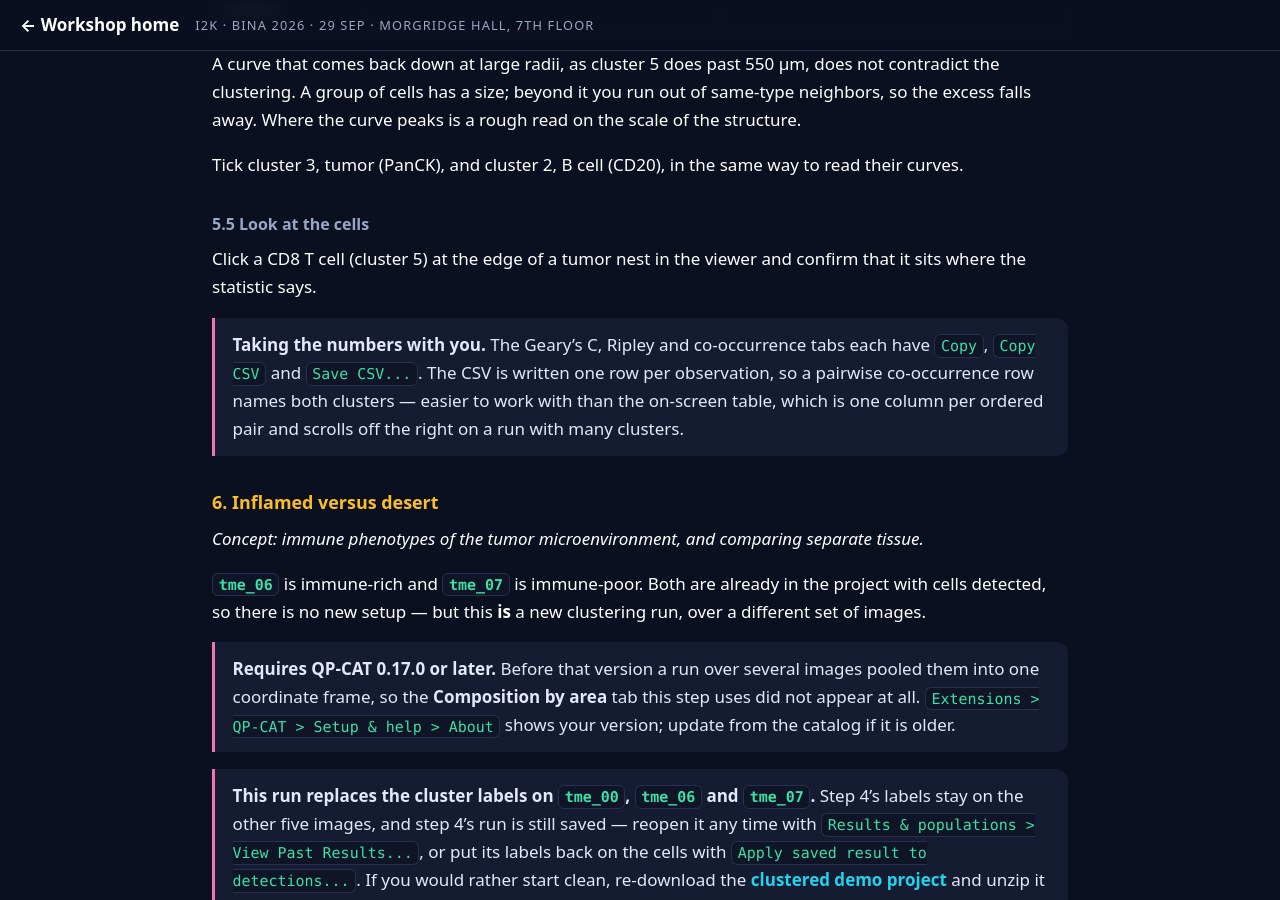
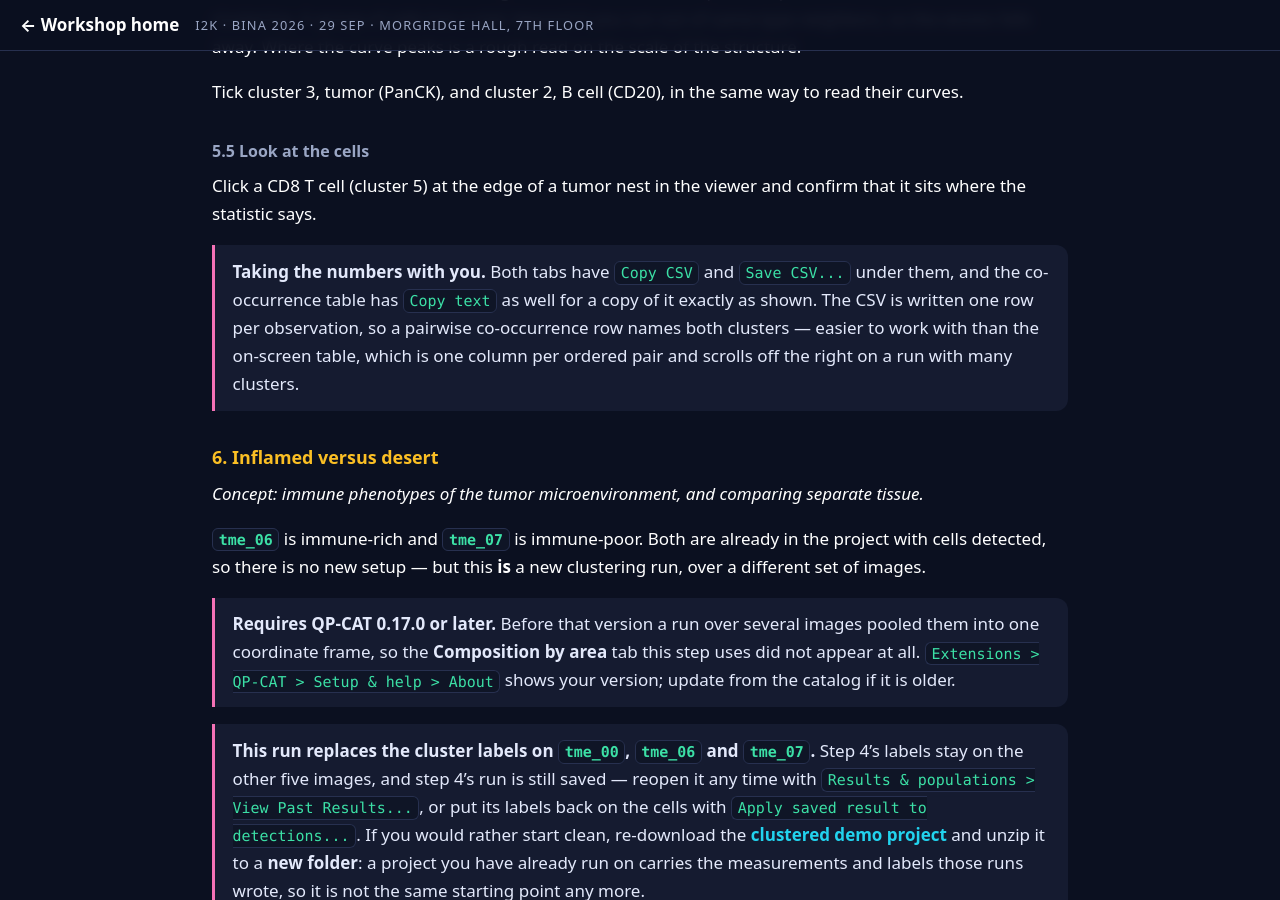
Before and after one commit to MichaelSNelson/BINA-I2K-2026-QuPath-Extensions, a Jekyll site: the page built from docs/03-qp-cat-cell-analysis-tools.md, in a window 1280 px wide and 900 px high, scrolled down 18846 px. Built offline with Jekyll 4.4.1, drawn with Linux system fonts in a browser that asks for light colours; some of the changed text lies outside the part shown.

Commit message:
5.2 / 5.5: stop pointing at a Geary's C tab nobody has
5.1 never asks for Geary's C and SpatialStatsDialog does not tick it by
default -- only Ripley L and Neighborhood enrichment are on -- so the
reader has no such tab. 5.2 ended by telling them it would not answer their
question, and 5.5 listed it among the tabs to export from.

While fixing 5.5, corrected the buttons too: withCsvExport only adds
"Copy text" when the tab has raw text, so the Ripley chart has Copy CSV and
Save CSV only, and the button is "Copy text" rather than "Copy".

Geary's C stays in the capability list and the squidpy row, which describe
what QP-CAT can do rather than what this run produced.

https://claude.ai/code/session_01TZFXuLKiz1DgbomrTgfDTw

```diff
--- a/docs/03-qp-cat-cell-analysis-tools.md
+++ b/docs/03-qp-cat-cell-analysis-tools.md
@@ -703,9 +703,6 @@ on the **Marker Fingerprints** tab.
    | tumor (PanCK) with fibroblast (aSMA) | 3 with 1 | below 1 | they occupy different compartments |
    | tumor (PanCK) with CD8 T cell (CD3, CD8) | 3 with 5 | above 1 | cytotoxic T cells sit at the nest boundary |
 
-The **Geary's C** tab does not answer this question: it reports one value per measurement, not
-per pair of clusters.
-
 #### 5.3 Check the control pair
 
 In the same table, find tumor (PanCK, cluster 3) with helper T cell (CD3 without CD8,
@@ -749,11 +746,11 @@ curves.
 Click a CD8 T cell (cluster 5) at the edge of a tumor nest in the viewer and confirm that it
 sits where the statistic says.
 
-> **Taking the numbers with you.** The Geary's C, Ripley and co-occurrence tabs each have
-> `Copy`, `Copy CSV` and `Save CSV...`. The CSV is written one row per observation, so a
-> pairwise co-occurrence row names both clusters — easier to work with than the on-screen
-> table, which is one column per ordered pair and scrolls off the right on a run with many
-> clusters.
+> **Taking the numbers with you.** Both tabs have `Copy CSV` and `Save CSV...` under them, and
+> the co-occurrence table has `Copy text` as well for a copy of it exactly as shown. The CSV is
+> written one row per observation, so a pairwise co-occurrence row names both clusters — easier
+> to work with than the on-screen table, which is one column per ordered pair and scrolls off
+> the right on a run with many clusters.
 
 ### 6. Inflamed versus desert
 *Concept: immune phenotypes of the tumor microenvironment, and comparing separate tissue.*
```
